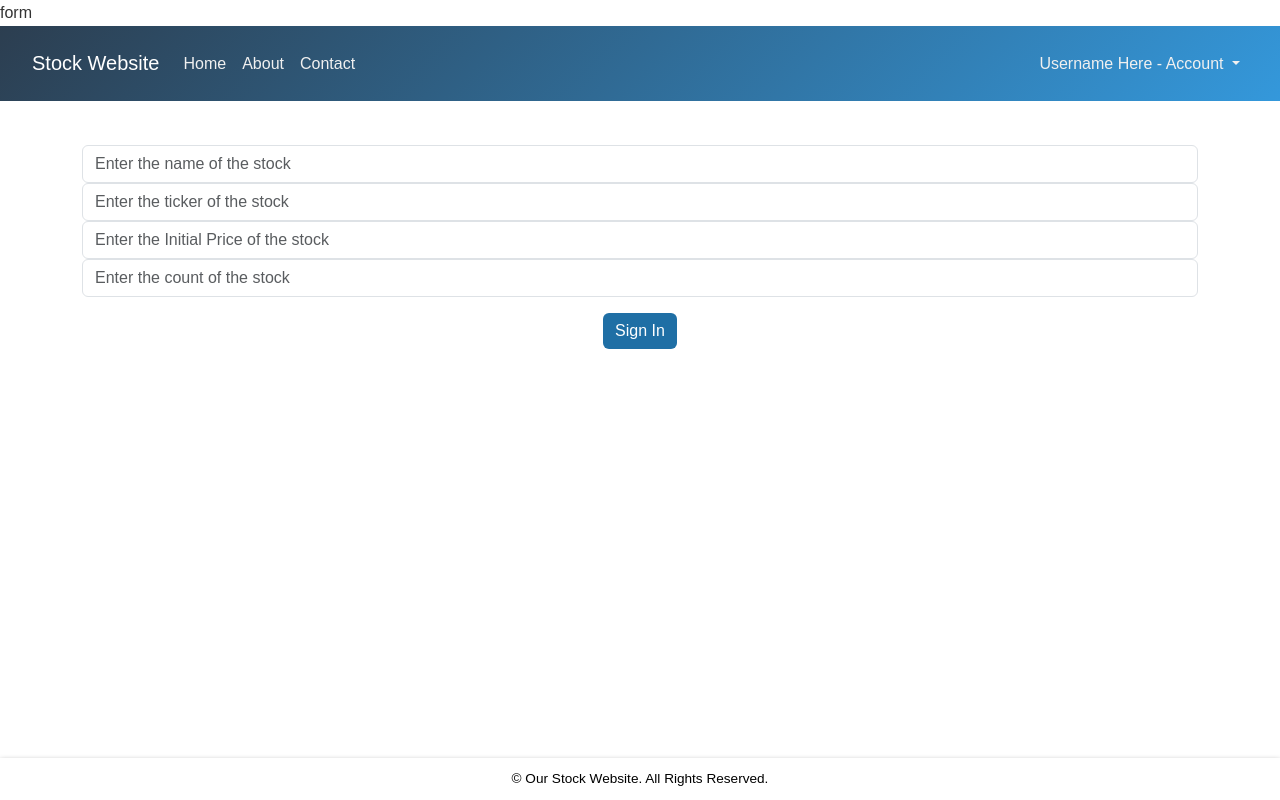
After one commit to dnarang1/IFT401, a Flask app: page /admin/addstock in a window 1280 px wide. The commit adds this page. Run offline with Flask 3, Linux system fonts and the light colour scheme.

Commit message:
added code to create stock
created the neccessary code to create a new stock and a basic webpage to do so

```diff
--- a/app.py
+++ b/app.py
@@ -205,5 +205,29 @@ def user_settings():
 def admin_page():
     return render_template('admin_page.html')
 
+@app.route('/admin/addstock', methods=['GET', 'POST'])
+def admin_add_stock():
+    if request.method == 'POST':
+        EntstockName = request.form['StockName']
+        EntstockTicker = request.form['StockTicker']
+        EntstockPrice = request.form['StockPrice']
+        EntstockCount = request.form['StockCount']
+        stockObj = Market_Stock(
+            stock_ticker=EntstockTicker,
+            stock_name=EntstockName,
+            stock_quantity=EntstockCount,
+            stock_price=EntstockPrice,
+            market_high=EntstockPrice,
+            market_low=EntstockPrice
+        )
+        print(stockObj)
+        db.session.add(stockObj)
+        db.session.commit()
+        print("created stock")
+
+        flash('Stock {EntstockName} created', 'success')
+        return redirect(url_for('admin_page'))
+    return render_template('admin_add_stock.html')
+
 if __name__ == '__main__':
     app.run(debug=True)
--- /dev/null
+++ b/templates/admin_add_stock.html
@@ -0,0 +1,21 @@
+form{% extends 'base.html' %}
+
+{% block title %}Admin Add Stock Page{% endblock %}
+
+{% block content %}
+
+<form method="POST" action="{{ url_for('admin_add_stock') }}">
+    <input type="StockName" class="form-control" id="StockName" name="StockName"
+    placeholder="Enter the name of the stock" required>
+    <input type="StockTicker" class="form-control" id="StockTicker" name="StockTicker"
+    placeholder="Enter the ticker of the stock" required>
+    <input type="StockPrice" class="form-control" id="StockPrice" name="StockPrice"
+    placeholder="Enter the Initial Price of the stock" required>
+    <input type="StockCount" class="form-control" id="StockCount" name="StockCount"
+    placeholder="Enter the count of the stock" required>
+    <div class="d-flex justify-content-center">
+        <button type="submit" class="btn btn-primary mt-3">Sign In</button>
+    </div>
+</form>
+
+{% endblock %}
--- a/templates/admin_page.html
+++ b/templates/admin_page.html
@@ -35,7 +35,7 @@
                 <div class="card-body">
                     <h4>Manage Stocks</h4>
                     <ul>
-                        <li><a href="#">Add new stocks</a></li>
+                        <li><a class="#" href="{{ url_for('admin_add_stock')}}">Add new stocks</a></li>
                         <li><a href="#">Edit stock details</a></li>
                         <li><a href="#">Remove stocks</a></li>
                     </ul>
```
